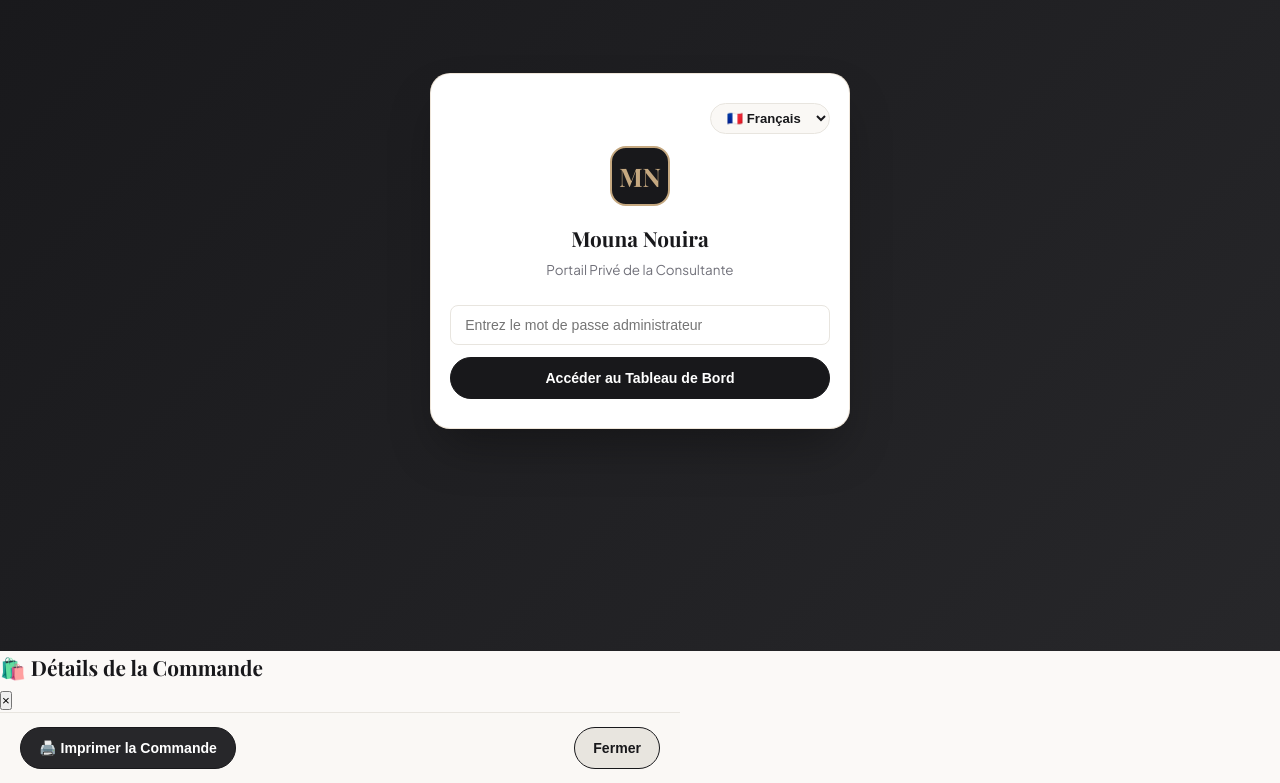
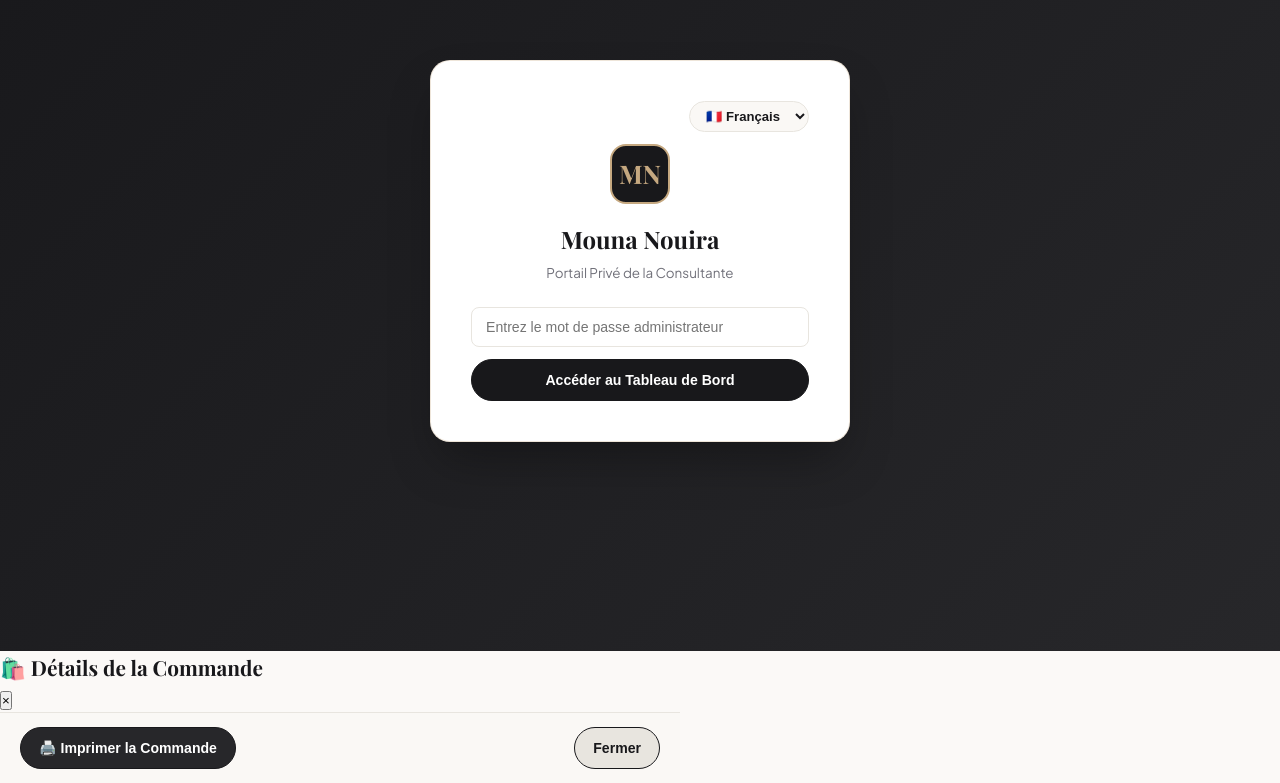
Before and after one commit to hakimnouira/personal-vending-page, a website with bundled scripts: page admin.html in a window 1280 px wide. Shown: the part 149-932 px from the top of the page. Built offline with nearby package versions, Linux system fonts and the light colour scheme.

Commit message:
fix: remove orphaned CSS rules that broke admin UI layout

```diff
--- a/styles/admin.css
+++ b/styles/admin.css
@@ -556,15 +556,6 @@ body {
   }
 }
 
-  .login-card {
-    padding: 1.8rem 1.2rem;
-  }
-
-  .login-card h2 {
-    font-size: 1.3rem;
-  }
-}
-
 /* =============================================
    MOBILE-FRIENDLY ADMIN UI — HAMBURGER & SIDEBAR
    ============================================= */
```
